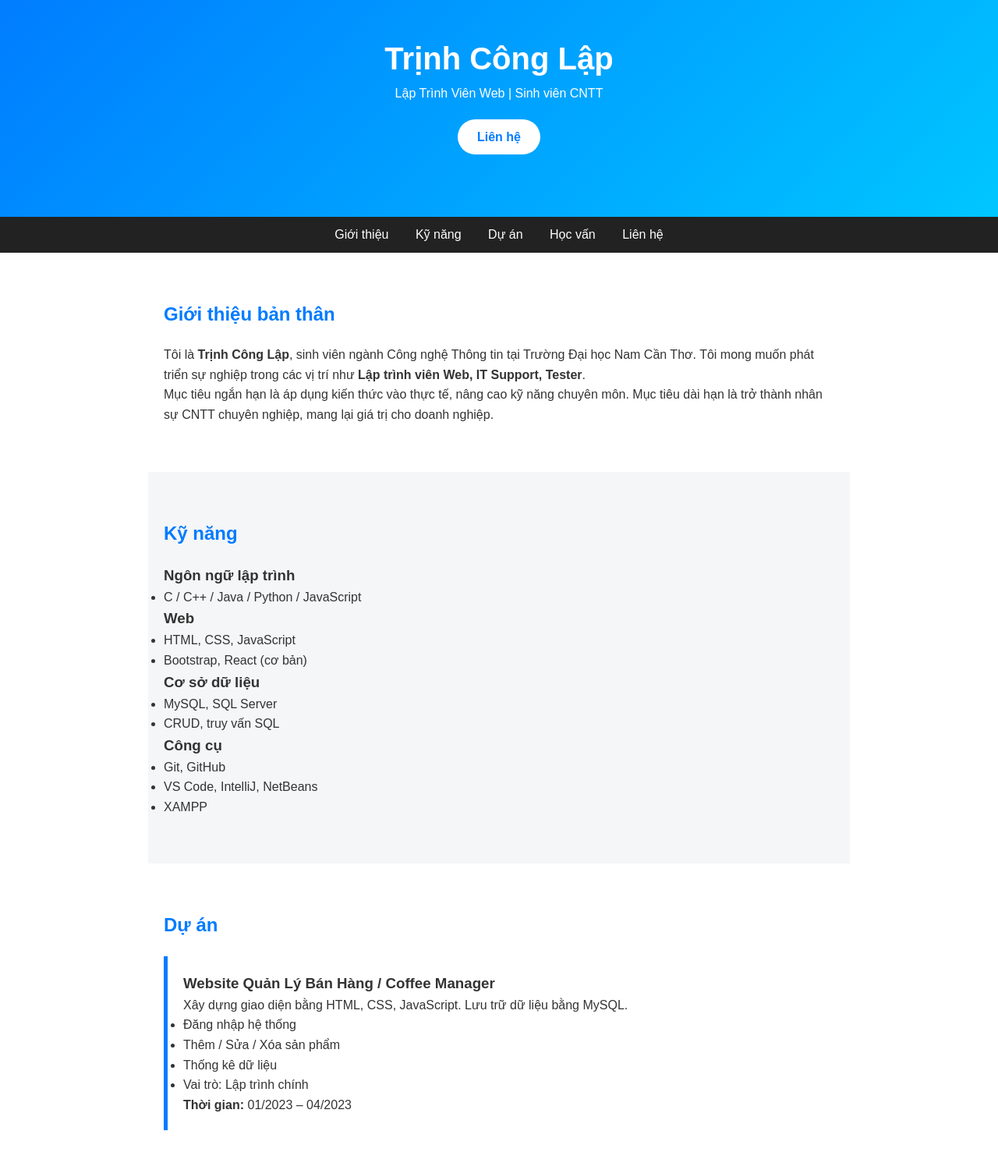
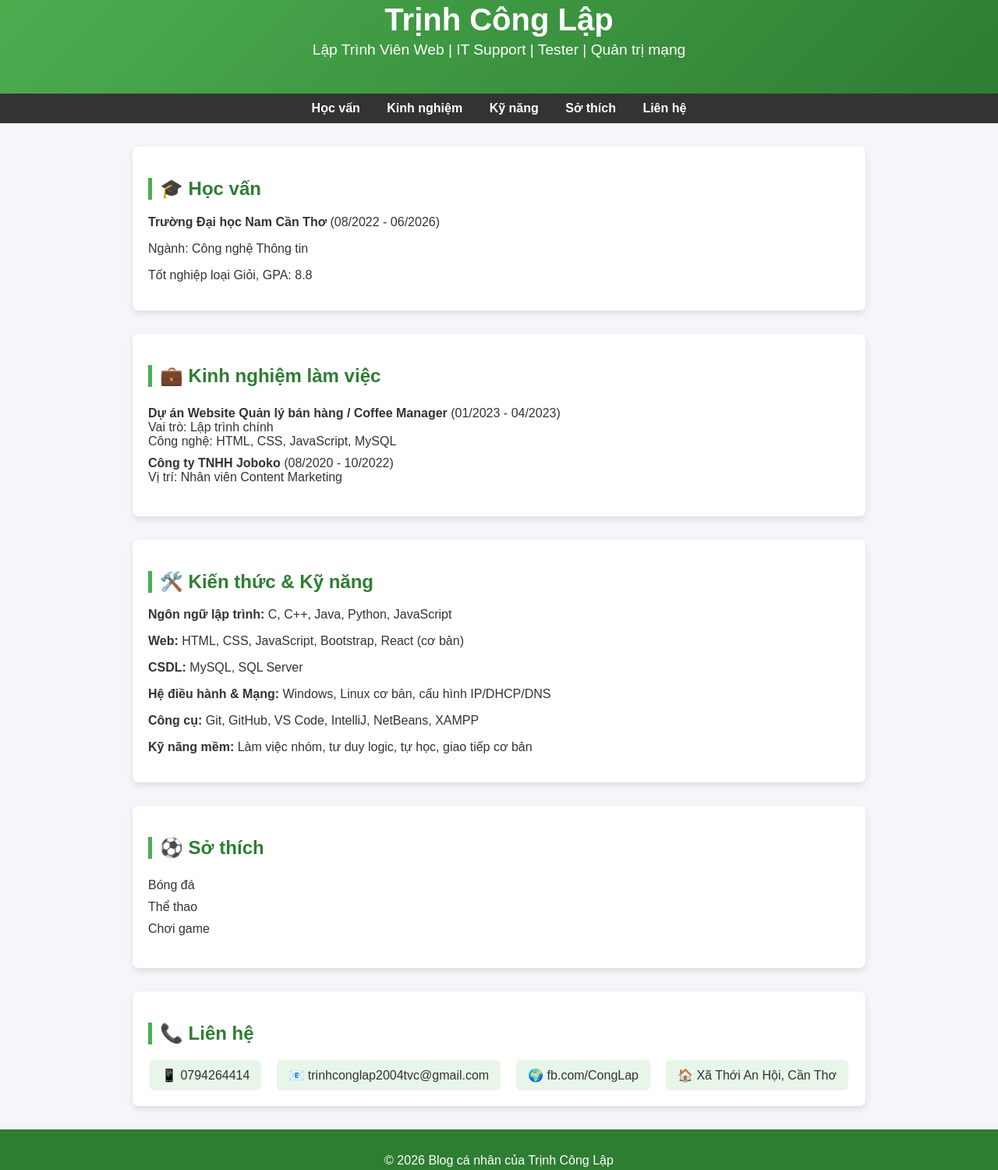
Before and after one commit to conglap2004/github.io, a plain HTML site: page index.html in a window 1280 px wide. Shown: the part 37-1537 px from the top of the page at 78% size. Drawn offline with Linux system fonts and the light colour scheme.

Commit message:
Update index.html

```diff
--- a/index.html
+++ b/index.html
@@ -2,188 +2,148 @@
 <html lang="vi">
 <head>
   <meta charset="UTF-8">
-    <title>Trịnh Công Lập | Blog Cá Nhân</title>
-    <link rel="stylesheet" href="style.css">
-    <meta name="viewport" content="width=device-width, initial-scale=1.0">
+  <title>Blog cá nhân - Trịnh Công Lập</title>
   <style>
-        * {
+    body {
+      font-family: Arial, sans-serif;
       margin: 0;
-    padding: 0;
-    box-sizing: border-box;
-    font-family: Arial, Helvetica, sans-serif;
-}
-
-body {
-    line-height: 1.6;
+      background: #f4f6f9;
       color: #333;
     }
-
-.hero {
-    background: linear-gradient(135deg, #007bff, #00c6ff);
+    header {
+      background: linear-gradient(135deg, #4CAF50, #2E7D32);
       color: white;
-    padding: 80px 20px;
       text-align: center;
+      padding: 40px 20px;
     }
-
-.hero h1 {
-    font-size: 40px;
+    header h1 {
+      margin: 0;
+      font-size: 2.5em;
     }
-
-.hero .btn {
-    display: inline-block;
-    margin-top: 20px;
-    padding: 10px 25px;
-    background: white;
-    color: #007bff;
-    text-decoration: none;
-    border-radius: 25px;
-    font-weight: bold;
+    header p {
+      margin: 5px 0;
+      font-size: 1.2em;
     }
-
-.menu {
-    background: #222;
+    nav {
+      background: #333;
       padding: 10px;
       text-align: center;
     }
-
-.menu a {
+    nav a {
       color: white;
+      text-decoration: none;
       margin: 0 15px;
-    text-decoration: none;
+      font-weight: bold;
     }
-
-.section {
-    padding: 60px 20px;
+    nav a:hover {
+      color: #4CAF50;
+    }
+    section {
       max-width: 900px;
-    margin: auto;
-}
-
-.section h2 {
-    margin-bottom: 20px;
-    color: #007bff;
-}
-
-.bg {
-    background: #f4f6f8;
-}
-
-.project {
+      margin: 30px auto;
       background: white;
       padding: 20px;
-    border-left: 5px solid #007bff;
+      border-radius: 8px;
+      box-shadow: 0 4px 8px rgba(0,0,0,0.1);
     }
-
+    section h2 {
+      border-left: 5px solid #4CAF50;
+      padding-left: 10px;
+      color: #2E7D32;
+    }
+    ul {
+      list-style: none;
+      padding: 0;
+    }
+    ul li {
+      padding: 5px 0;
+    }
     footer {
-    background: #222;
+      background: #2E7D32;
       color: white;
       text-align: center;
       padding: 15px;
+      margin-top: 30px;
     }
-
+    .contact-info {
+      display: flex;
+      flex-wrap: wrap;
+      justify-content: center;
+      gap: 20px;
+      margin-top: 15px;
+    }
+    .contact-info div {
+      background: #e8f5e9;
+      padding: 10px 15px;
+      border-radius: 6px;
+    }
   </style>
 </head>
 <body>
-
-<header class="hero">
+  <header>
     <h1>Trịnh Công Lập</h1>
-    <p>Lập Trình Viên Web | Sinh viên CNTT</p>
-    <a href="#contact" class="btn">Liên hệ</a>
+    <p>Lập Trình Viên Web | IT Support | Tester | Quản trị mạng</p>
   </header>
 
-<nav class="menu">
-    <a href="#about">Giới thiệu</a>
-    <a href="#skills">Kỹ năng</a>
-    <a href="#projects">Dự án</a>
-    <a href="#education">Học vấn</a>
-    <a href="#contact">Liên hệ</a>
+  <nav>
+    <a href="#hocvan">Học vấn</a>
+    <a href="#kinhnghiem">Kinh nghiệm</a>
+    <a href="#kynang">Kỹ năng</a>
+    <a href="#sothich">Sở thích</a>
+    <a href="#lienhe">Liên hệ</a>
   </nav>
 
-<section id="about" class="section">
-    <h2>Giới thiệu bản thân</h2>
-    <p>
-        Tôi là <strong>Trịnh Công Lập</strong>, sinh viên ngành Công nghệ Thông tin
-        tại Trường Đại học Nam Cần Thơ. Tôi mong muốn phát triển sự nghiệp trong
-        các vị trí như <strong>Lập trình viên Web, IT Support, Tester</strong>.
-    </p>
-    <p>
-        Mục tiêu ngắn hạn là áp dụng kiến thức vào thực tế, nâng cao kỹ năng chuyên môn.
-        Mục tiêu dài hạn là trở thành nhân sự CNTT chuyên nghiệp, mang lại giá trị cho doanh nghiệp.
-    </p>
+  <section id="hocvan">
+    <h2>🎓 Học vấn</h2>
+    <p><strong>Trường Đại học Nam Cần Thơ</strong> (08/2022 - 06/2026)</p>
+    <p>Ngành: Công nghệ Thông tin</p>
+    <p>Tốt nghiệp loại Giỏi, GPA: 8.8</p>
   </section>
 
-<section id="skills" class="section bg">
-    <h2>Kỹ năng</h2>
-
-    <h3>Ngôn ngữ lập trình</h3>
+  <section id="kinhnghiem">
+    <h2>💼 Kinh nghiệm làm việc</h2>
     <ul>
-        <li>C / C++ / Java / Python / JavaScript</li>
-    </ul>
-
-    <h3>Web</h3>
-    <ul>
-        <li>HTML, CSS, JavaScript</li>
-        <li>Bootstrap, React (cơ bản)</li>
-    </ul>
-
-    <h3>Cơ sở dữ liệu</h3>
-    <ul>
-        <li>MySQL, SQL Server</li>
-        <li>CRUD, truy vấn SQL</li>
-    </ul>
-
-    <h3>Công cụ</h3>
-    <ul>
-        <li>Git, GitHub</li>
-        <li>VS Code, IntelliJ, NetBeans</li>
-        <li>XAMPP</li>
+      <li><strong>Dự án Website Quản lý bán hàng / Coffee Manager</strong> (01/2023 - 04/2023)<br>
+        Vai trò: Lập trình chính<br>
+        Công nghệ: HTML, CSS, JavaScript, MySQL
+      </li>
+      <li><strong>Công ty TNHH Joboko</strong> (08/2020 - 10/2022)<br>
+        Vị trí: Nhân viên Content Marketing
+      </li>
     </ul>
   </section>
 
-<section id="projects" class="section">
-    <h2>Dự án</h2>
+  <section id="kynang">
+    <h2>🛠️ Kiến thức & Kỹ năng</h2>
+    <p><strong>Ngôn ngữ lập trình:</strong> C, C++, Java, Python, JavaScript</p>
+    <p><strong>Web:</strong> HTML, CSS, JavaScript, Bootstrap, React (cơ bản)</p>
+    <p><strong>CSDL:</strong> MySQL, SQL Server</p>
+    <p><strong>Hệ điều hành & Mạng:</strong> Windows, Linux cơ bản, cấu hình IP/DHCP/DNS</p>
+    <p><strong>Công cụ:</strong> Git, GitHub, VS Code, IntelliJ, NetBeans, XAMPP</p>
+    <p><strong>Kỹ năng mềm:</strong> Làm việc nhóm, tư duy logic, tự học, giao tiếp cơ bản</p>
+  </section>
 
-    <div class="project">
-        <h3>Website Quản Lý Bán Hàng / Coffee Manager</h3>
-        <p>
-            Xây dựng giao diện bằng HTML, CSS, JavaScript.
-            Lưu trữ dữ liệu bằng MySQL.
-        </p>
+  <section id="sothich">
+    <h2>⚽ Sở thích</h2>
     <ul>
-            <li>Đăng nhập hệ thống</li>
-            <li>Thêm / Sửa / Xóa sản phẩm</li>
-            <li>Thống kê dữ liệu</li>
-            <li>Vai trò: Lập trình chính</li>
+      <li>Bóng đá</li>
+      <li>Thể thao</li>
+      <li>Chơi game</li>
     </ul>
-        <p><strong>Thời gian:</strong> 01/2023 – 04/2023</p>
+  </section>
+
+  <section id="lienhe">
+    <h2>📞 Liên hệ</h2>
+    <div class="contact-info">
+      <div>📱 0794264414</div>
+      <div>📧 trinhconglap2004tvc@gmail.com</div>
+      <div>🌍 fb.com/CongLap</div>
+      <div>🏠 Xã Thới An Hội, Cần Thơ</div>
     </div>
   </section>
 
-<section id="education" class="section bg">
-    <h2>Học vấn & Chứng chỉ</h2>
-
-    <h3>Đại học Nam Cần Thơ</h3>
-    <p>Ngành: Công nghệ Thông tin (08/2022 – 06/2026)</p>
-    <p>Tốt nghiệp loại Giỏi – GPA: 8.8</p>
-
-    <h3>Chứng chỉ</h3>
-    <ul>
-        <li>Tin học văn phòng</li>
-        <li>CCNA / Google IT Support</li>
-        <li>Coursera / Udemy</li>
-        <li>TOEIC / IELTS B1 VSTEP</li>
-    </ul>
-</section>
-
-<section id="contact" class="section">
-    <h2>Liên hệ</h2>
-    <p>Email: <a href="mailto:trinhconglap2004tvc@gmail.com">trinhconglap2004tvc@gmail.com</a></p>
-    <p>Facebook: <a href="https://fb.com/CongLap" target="_blank">fb.com/CongLap</a></p>
-    <p>Điện thoại: 0794264414</p>
-</section>
-
   <footer>
-    <p>© 2026 Trịnh Công Lập | Blog cá nhân</p>
+    <p>© 2026 Blog cá nhân của Trịnh Công Lập</p>
   </footer>
-
 </body>
 </html>
```
Lines whose indentation alone changed are shown as unchanged.
